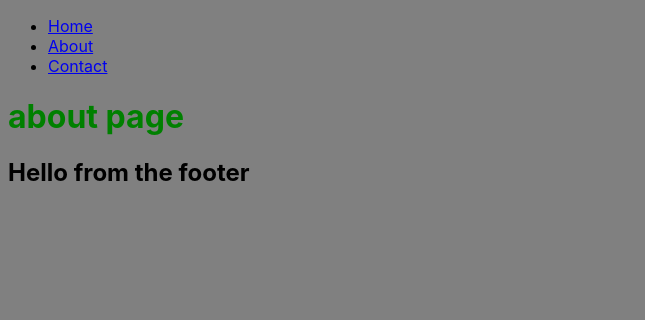
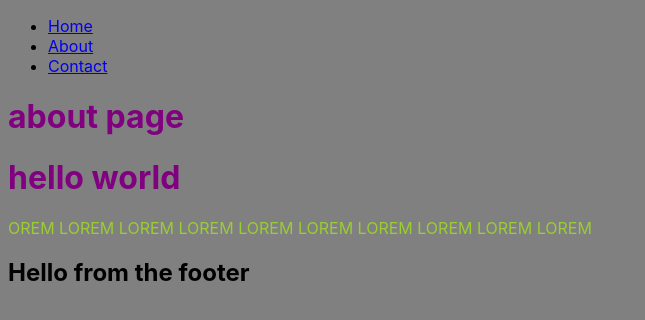
Before and after one commit to kevinhtran/vietnameseRecipes, a Gatsby site: page /about in a window 1280 px wide. Shown: the whole page, without its empty margins (0-645 px from the left). Built offline with nearby package versions, Linux system fonts and the light colour scheme; Gatsby itself is replaced by a stand-in of ours.

Commit message:
testing out css modules

```diff
--- /dev/null
+++ b/src/examples/about.module.css
@@ -0,0 +1,11 @@
+.page {
+  color: yellowgreen;
+}
+
+.page h1 {
+  color: purple;
+}
+
+.text {
+  text-transform: uppercase;
+}
--- /dev/null
+++ b/src/examples/home.module.css
@@ -0,0 +1,11 @@
+.page {
+  color: blue;
+}
+
+.page h1 {
+  color: blueviolet;
+}
+
+.text {
+  text-transform: capitalize;
+}
--- a/src/pages/about.js
+++ b/src/pages/about.js
@@ -1,11 +1,14 @@
 import React from 'react';
 import Layout from '../components/Layout';
+import { page, text } from '../examples/about.module.css';
 
 const About = () => {
   return (
     <Layout>
-      <div className="about-heading">
+      <div className={page}>
         <h1>about page</h1>
+        <h1>hello world</h1>
+        <p className={text}>orem lorem lorem lorem lorem lorem lorem lorem lorem lorem</p>
       </div>
     </Layout>
   );
--- a/src/pages/index.js
+++ b/src/pages/index.js
@@ -1,14 +1,16 @@
 import React from 'react';
 import { Link } from 'gatsby';
 import Layout from '../components/Layout';
+import { page, text } from '../examples/home.module.css';
 
 const Home = () => {
   return (
     <Layout>
-      <div className="home-heading">
+      <div className={page}>
         <h1>homepage</h1>
         <h1>hello people</h1>
         <h1>hello world</h1>
+        <p className={text}>lorem lorem lorem lorem lorem lorem lorem lorem lorem lorem</p>
       </div>
     </Layout>
   );
```
